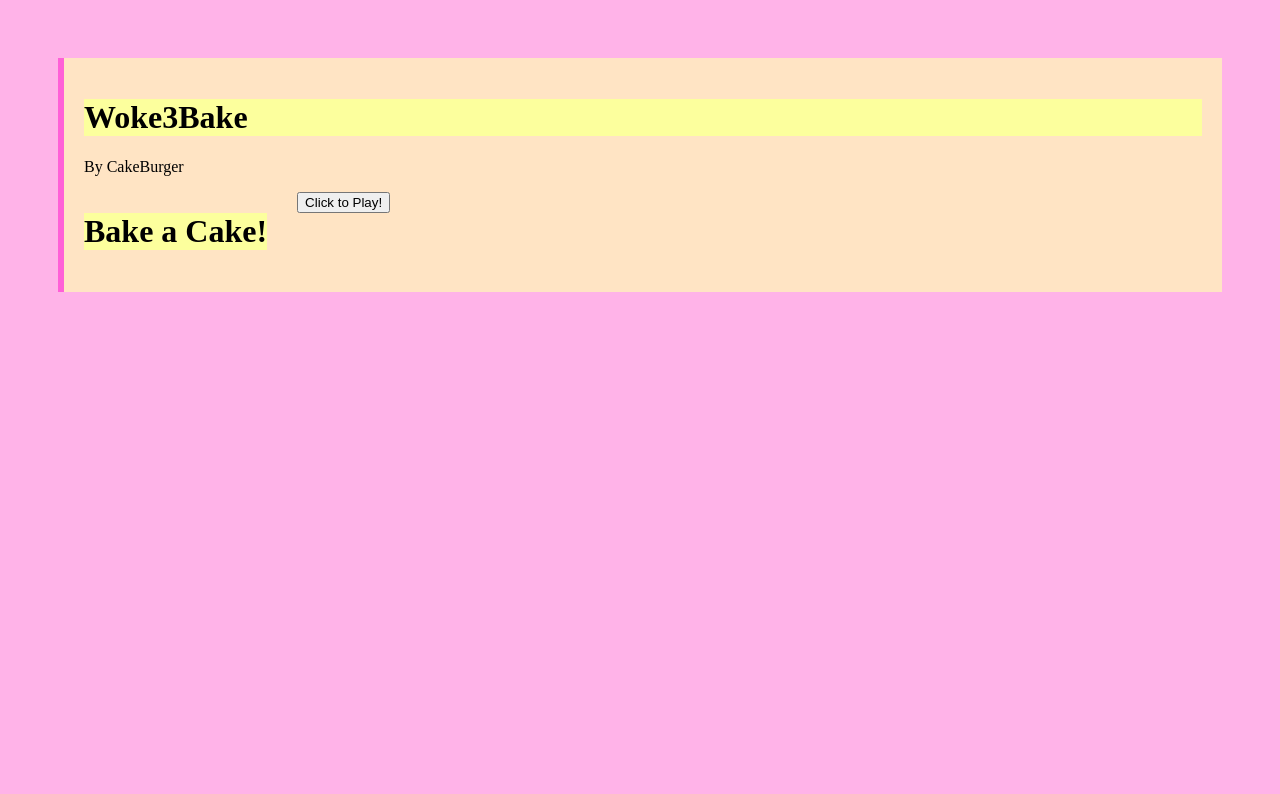
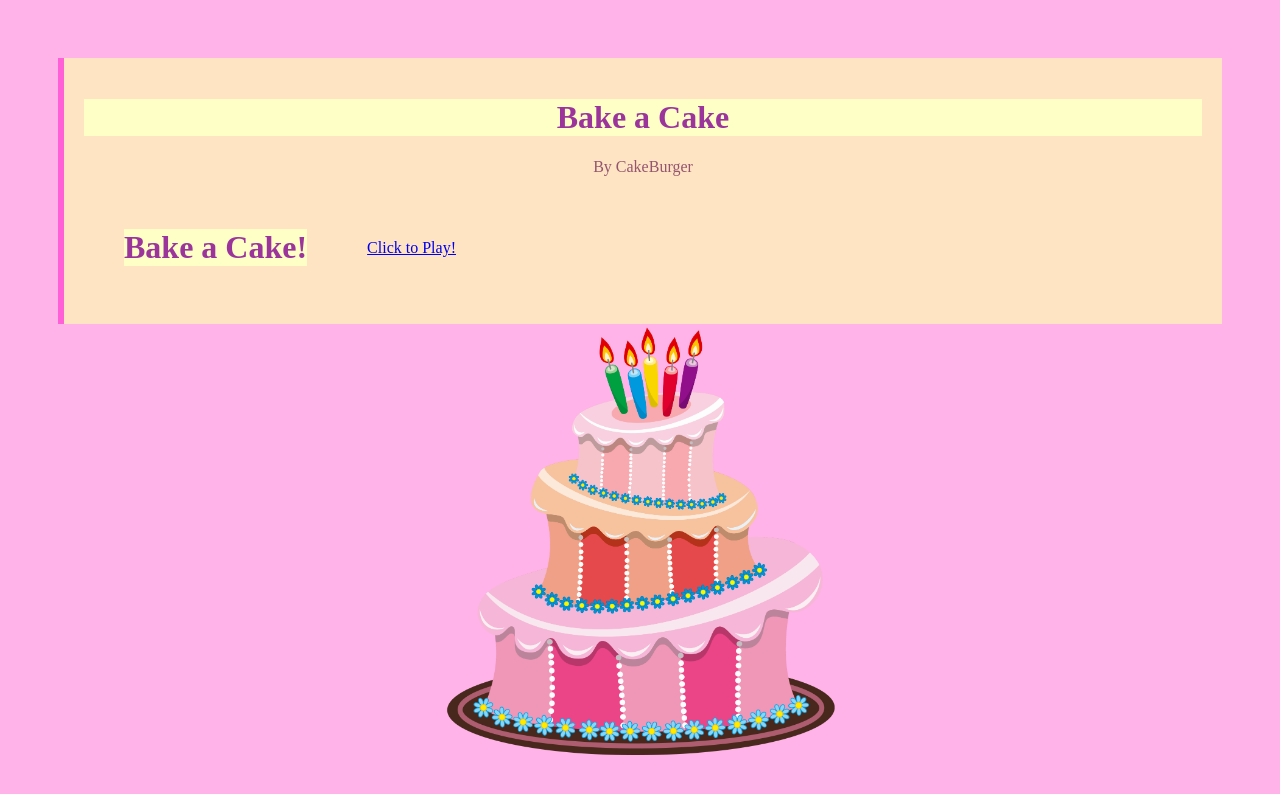
Before and after one commit to SquigBoi/Art101-Team11-Final-Project, a plain HTML site: page index.html in a window 1280 px wide. Drawn offline with nearby package versions, Linux system fonts and the light colour scheme.

Commit message:
welcomepage

```diff
--- a/index.html
+++ b/index.html
@@ -21,12 +21,12 @@
 <body>
   <div id="welcome">
 
-    <h1>Woke3Bake</h1>
+    <h1>Bake a Cake</h1>
       <p> By CakeBurger </p>
 <div class ="top-section">
 
-      <h1> Bake a Cake!</h1>
-    <button id="Welcome button">Click to Play!</button>
+ <ol><h1> Bake a Cake!</h1></ol>
+
 
     <div id="output"></div>
 
@@ -46,8 +46,20 @@
     <!-- Link to external JavaScript file -->
     <script src="welcome.js" defer></script>
 
+ <div class="button">
+
+ <a href="fp02.html" class="btn">Click to Play!</a>
+ </div>
+
+</body>
 </div>
   </div>
-</body>
+
+<div class="bottom-section"> </div>
+  <display:flex></display:flex>
+
+<img src="cake.png">
+
+
 
 </html>
--- a/welcome.css
+++ b/welcome.css
@@ -3,21 +3,51 @@ body {
     padding: 50px;
 }
 h1{
-    background: rgb(252, 255, 157)
+  text-align: center;
+    color: #9b359b;
+    background: rgb(253, 255, 198)
 
 }
 
 .top-section {
     display: flex;
     gap: 30px;
-    align-items: flex-start;
+    align-items: center;
     margin-left: auto;
     margin-right: auto;
+    text-align: center;
+    align-items: center;
+
 }
+
 
 #welcome {
     background-color: bisque;
     padding: 20px;
       border-left: 6px solid #ff60d7;
     flex: 2;
+    align-items: center;
+     text-align: center;
 }
+p{
+    align-items: flex-start;
+    color: #94556f;
+    text-align: center;
+}
+
+#button{
+    text-align: center;
+}
+
+.bottom-section{
+    width: 5%
+    ;
+
+}
+
+IMG{
+    display:block;
+    margin-left: auto;
+    margin-right:auto;
+    width: 400px;%;
+}
```
Also changed, not shown: cake.png (added).
